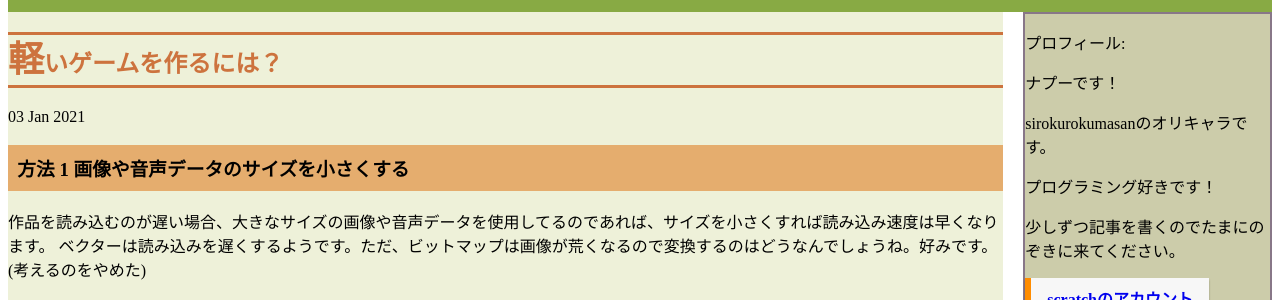
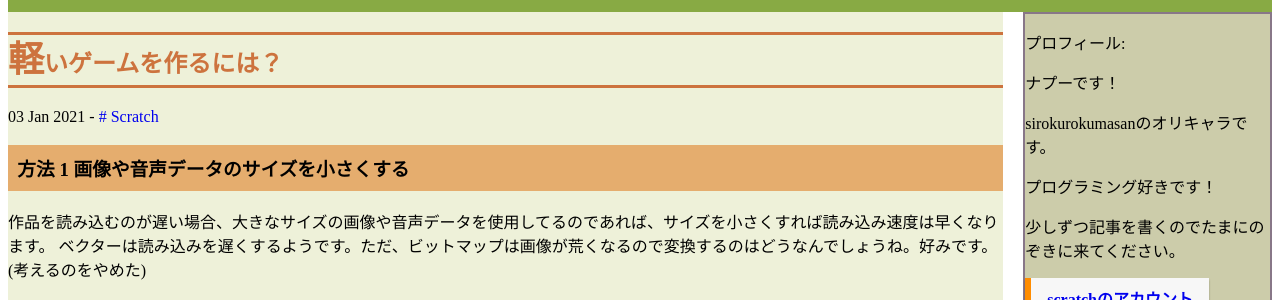
Before and after one commit to sirokurokumasan/sirokurokumasan.github.io, a Jekyll site: the page built from _posts/2021-1-3-軽いゲームを作るには？.md, in a window 1280 px wide and 900 px high. Shown: the part 149-449 px from the top of the window. Built offline with Jekyll 4.4.1, drawn with Linux system fonts in a browser that asks for light colours.

Commit message:
Update 2021-1-3-軽いゲームを作るには？.md

```diff
--- a/_posts/2021-1-3-軽いゲームを作るには？.md
+++ b/_posts/2021-1-3-軽いゲームを作るには？.md
@@ -1,3 +1,7 @@
+---
+layout: post
+author: Scratch
+---
 ### 方法 1 画像や音声データのサイズを小さくする
 
 作品を読み込むのが遅い場合、大きなサイズの画像や音声データを使用してるのであれば、サイズを小さくすれば読み込み速度は早くなります。
```
